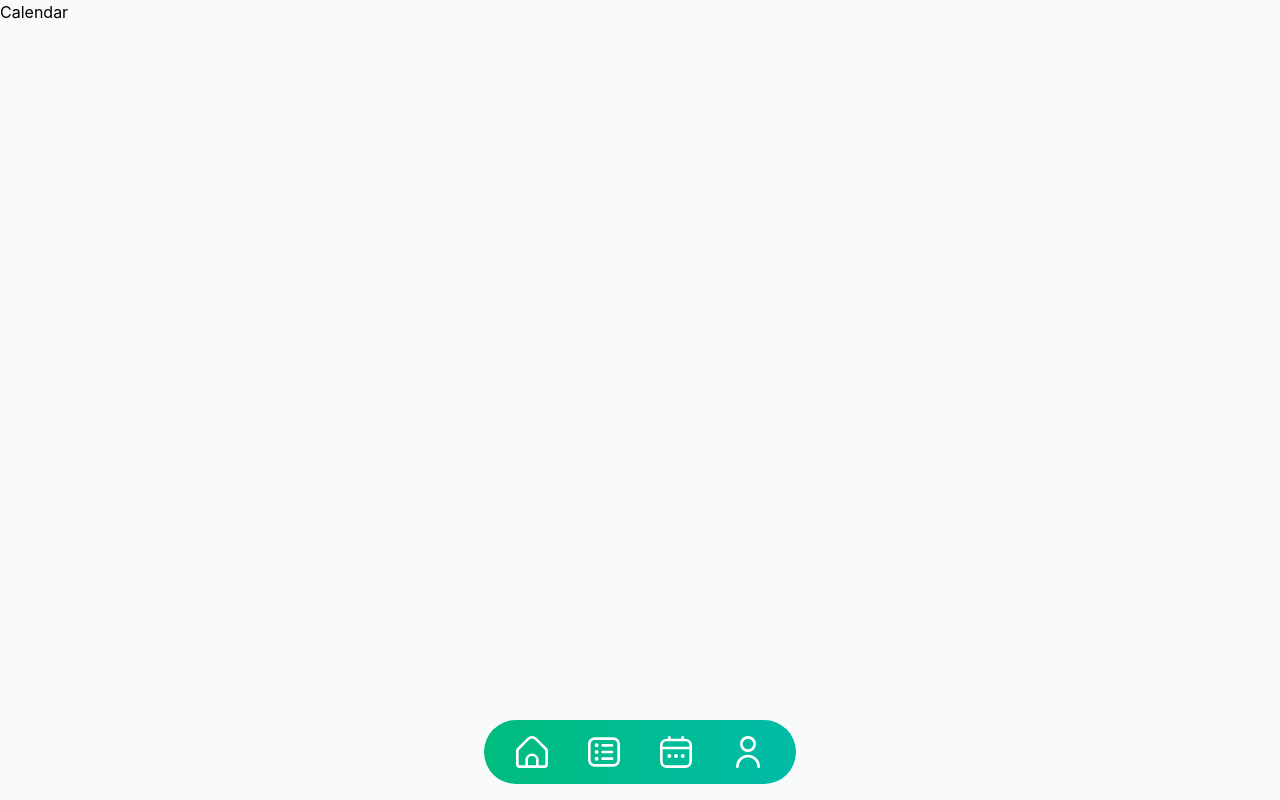
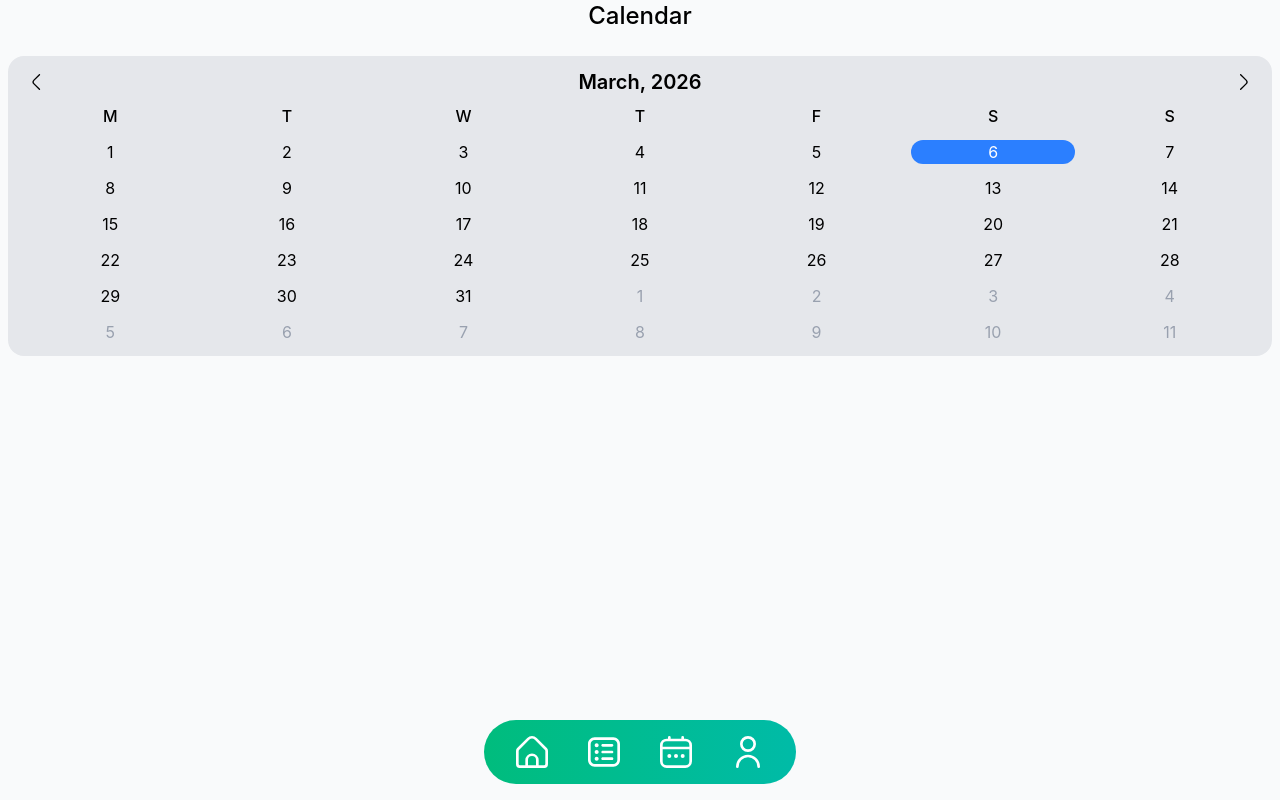
Before and after one commit to enokent1/Evolvy, a Vue app: page /calendar in a window 1280 px wide. Built offline with nearby package versions, Linux system fonts and the light colour scheme.

Commit message:
feat: add calendar in calendar page

```diff
--- a/src/pages/calendar/CalendarPage.vue
+++ b/src/pages/calendar/CalendarPage.vue
@@ -1,9 +1,118 @@
 <template>
-    <div>
-        <h1>Calendar</h1>
+  <div>
+    <h1 class="mb-6 text-center text-2xl font-medium">Calendar</h1>
+    <div class="m-2 rounded-2xl px-5 py-3 bg-gray-200">
+      <div class="flex items-center justify-between">
+        <button @click="previousMonth"><AngleLeft class="size-4" /></button>
+        <span class="font-semibold text-xl">
+            {{ monthName }}, {{ currentYear }}
+        </span>
+        <button @click="nextMonth"><AngleRight class="size-4" /></button>
+      </div>
+      <div>
+        <div class="grid grid-cols-7 gap-3 mt-2">
+          <span class="text-center font-medium" v-for="dayOfWeek in daysOfWeek" :key="dayOfWeek">
+            {{ dayOfWeek }}
+          </span>
+          <span
+            v-for="(item, i) in daysArray"
+            :key="i"
+            class="text-center"
+            :class="{
+              'text-gray-400': !item.isCurrentMonth,
+              'bg-blue-500 text-white rounded-full': item.date.toDateString() === today.toDateString()
+            }"
+          >
+            {{ item.day }}
+          </span>
+        </div>
+      </div>
     </div>
+  </div>
 </template>
 
-<script setup>
+<script setup lang="ts">
+import AngleLeft from "@/assets/icons/AngleLeft.vue";
+import AngleRight from "@/assets/icons/AngleRight.vue";
+import { ref, computed } from "vue";
 
+type CalendarDay = {
+  date: Date;
+  day: number;
+  isCurrentMonth: boolean;
+};
+
+const daysOfWeek: string[] = ["M", "T", "W", "T", "F", "S", "S"];
+
+const currentDate = ref(new Date());
+const today = new Date();
+
+today.setHours(0, 0, 0, 0);
+
+const currentMonth = computed(() => currentDate.value.getMonth());
+const currentYear = computed(() => currentDate.value.getFullYear());
+
+const monthName = computed<string>(() => {
+    const date = new Date(currentYear.value, currentMonth.value);
+    return date.toLocaleString("en-US", { month: "long" });
+})
+
+function getDaysInMonth(year: number, month: number) {
+  return new Date(year, month + 1, 0).getDate();
+}
+
+function getFirstDayOfMonth(year: number, month: number) {
+  return new Date(year, month, 1).getDay();
+}
+
+const daysArray = computed<CalendarDay[]>(() => {
+  const year = currentYear.value;
+  const month = currentMonth.value;
+
+  const totalDays = getDaysInMonth(year, month);
+  const firstDay = getFirstDayOfMonth(year, month);
+
+  const previousMonthDays = getDaysInMonth(year, month - 1);
+
+  const days: CalendarDay[] = [];
+
+  for (let i = firstDay - 1; i >= 0; i--) {
+    const date = new Date(year, month - 1, previousMonthDays - i);
+    days.push({
+      day: previousMonthDays - i,
+      isCurrentMonth: false,
+      date,
+    });
+  }
+
+  for (let i = 1; i <= totalDays; i++) {
+    const date = new Date(year, month, i);
+    days.push({
+      day: i,
+      isCurrentMonth: true,
+      date,
+    });
+  }
+
+  const remainingDays = 42 - days.length;
+
+  for (let i = 1; i <= remainingDays; i++) {
+    const date = new Date(year, month + 1, i);
+    days.push({
+      day: i,
+      isCurrentMonth: false,
+      date,
+    });
+  }
+
+  return days;
+});
+
+function nextMonth() {
+  currentDate.value = new Date(currentYear.value, currentMonth.value + 1, 1);
+}
+
+function previousMonth() {
+  currentDate.value = new Date(currentYear.value, currentMonth.value - 1, 1);
+}
 </script>
```
